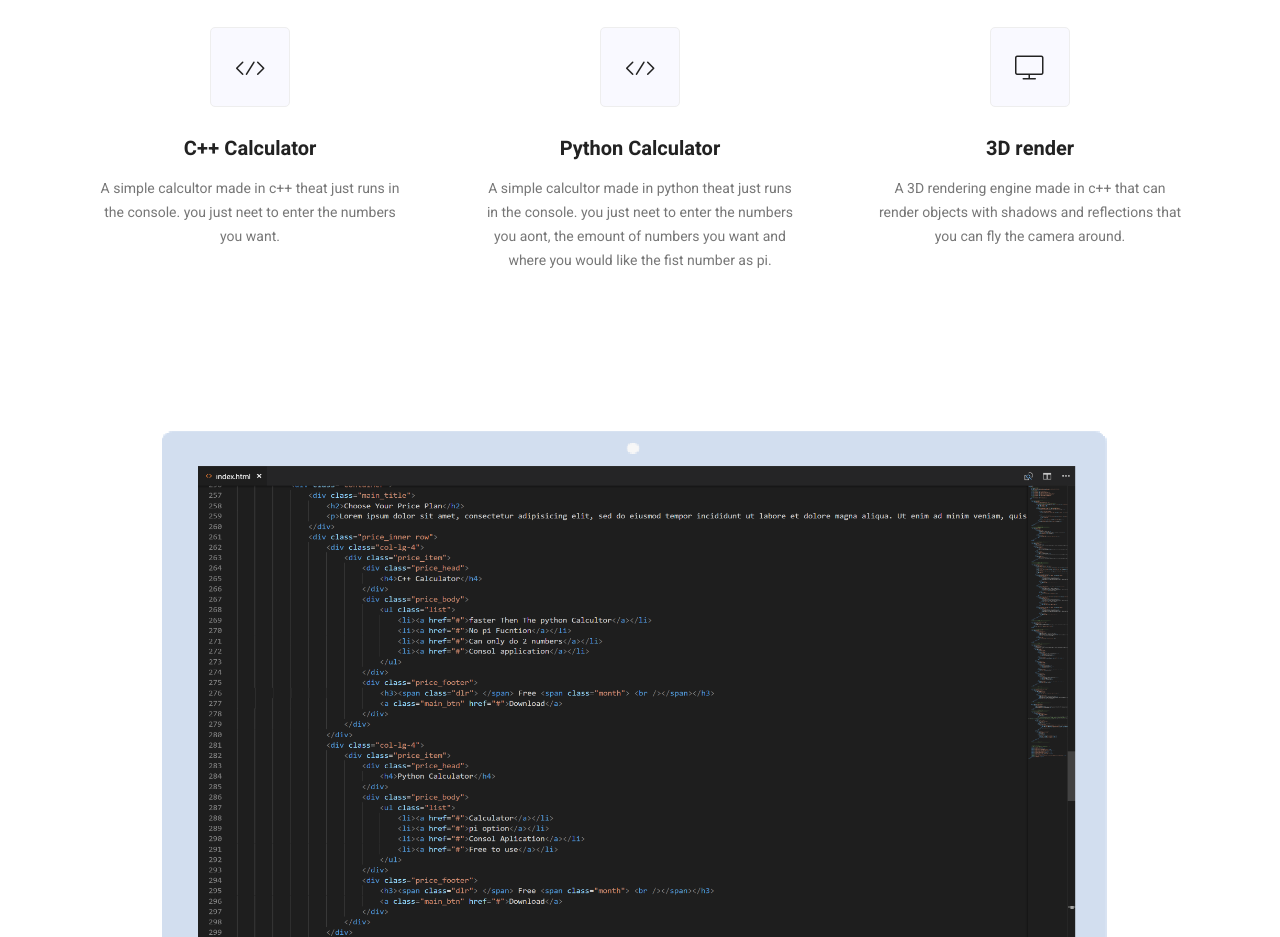
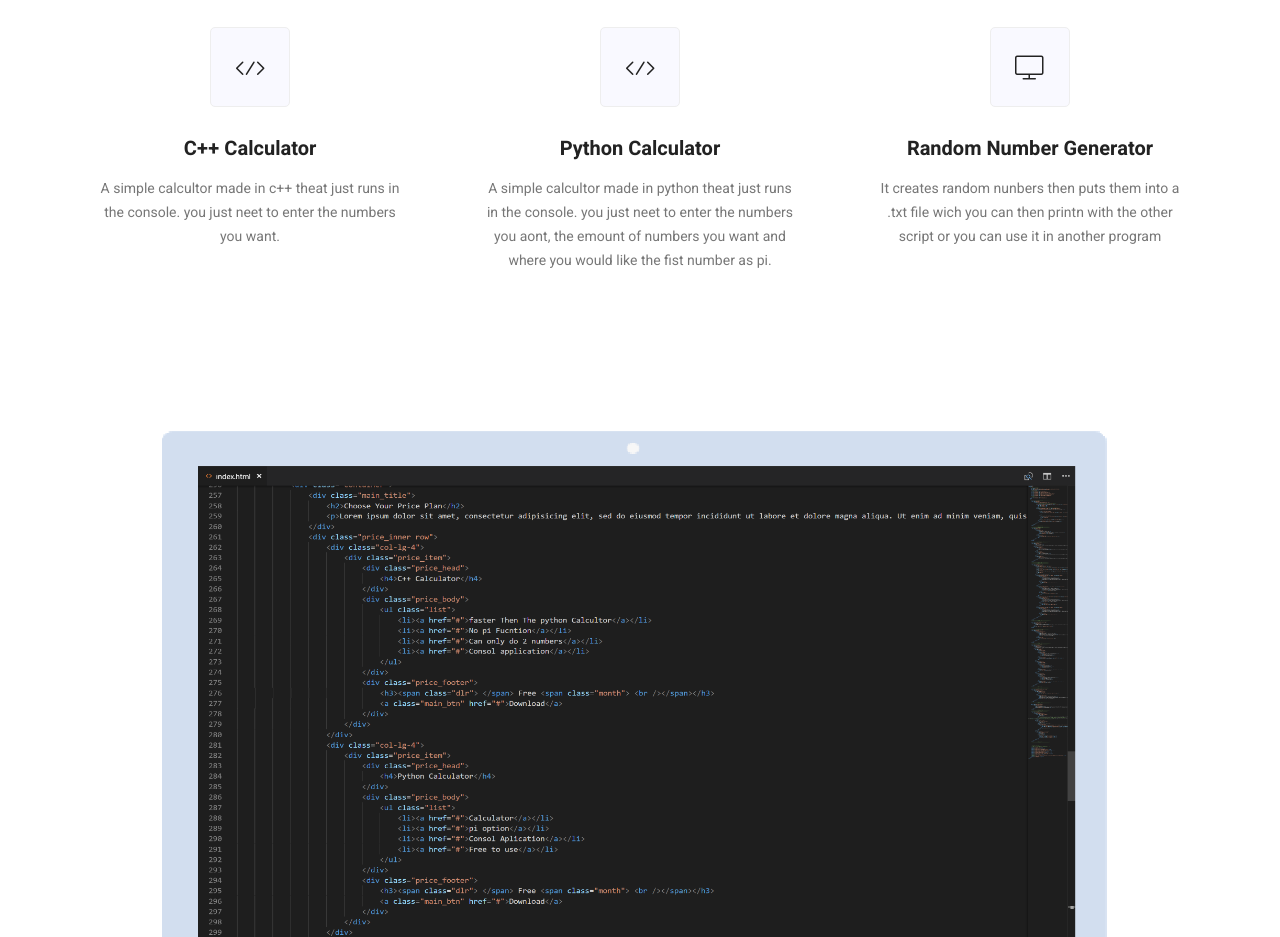
Before and after one commit to SixLeopard/Website, a plain HTML site: page index.html in a window 1280 px wide. Shown: the part 1040-1977 px from the top of the page. Drawn offline with Linux system fonts and the light colour scheme; some packages are replaced by stand-ins of ours.

Commit message:
removed 3D render from how it works area

```diff
--- a/index.html
+++ b/index.html
@@ -97,8 +97,8 @@
         			<div class="col-lg-4">
         				<div class="work_item">
         					<i class="lnr lnr-screen"></i>
-        					<a href="Downloads.html"><h4>3D render</h4></a>
-        					<p>A 3D rendering engine made in c++ that can render objects with shadows and reflections that you can fly the camera around.</p>
+        					<a href="Downloads.html"><h4>Random Number Generator</h4></a>
+        					<p>It creates random nunbers then puts them into a .txt file wich you can then printn with the other script or you can use it in another program</p>
         				</div>
         			</div>
         		</div>        </section>
```
